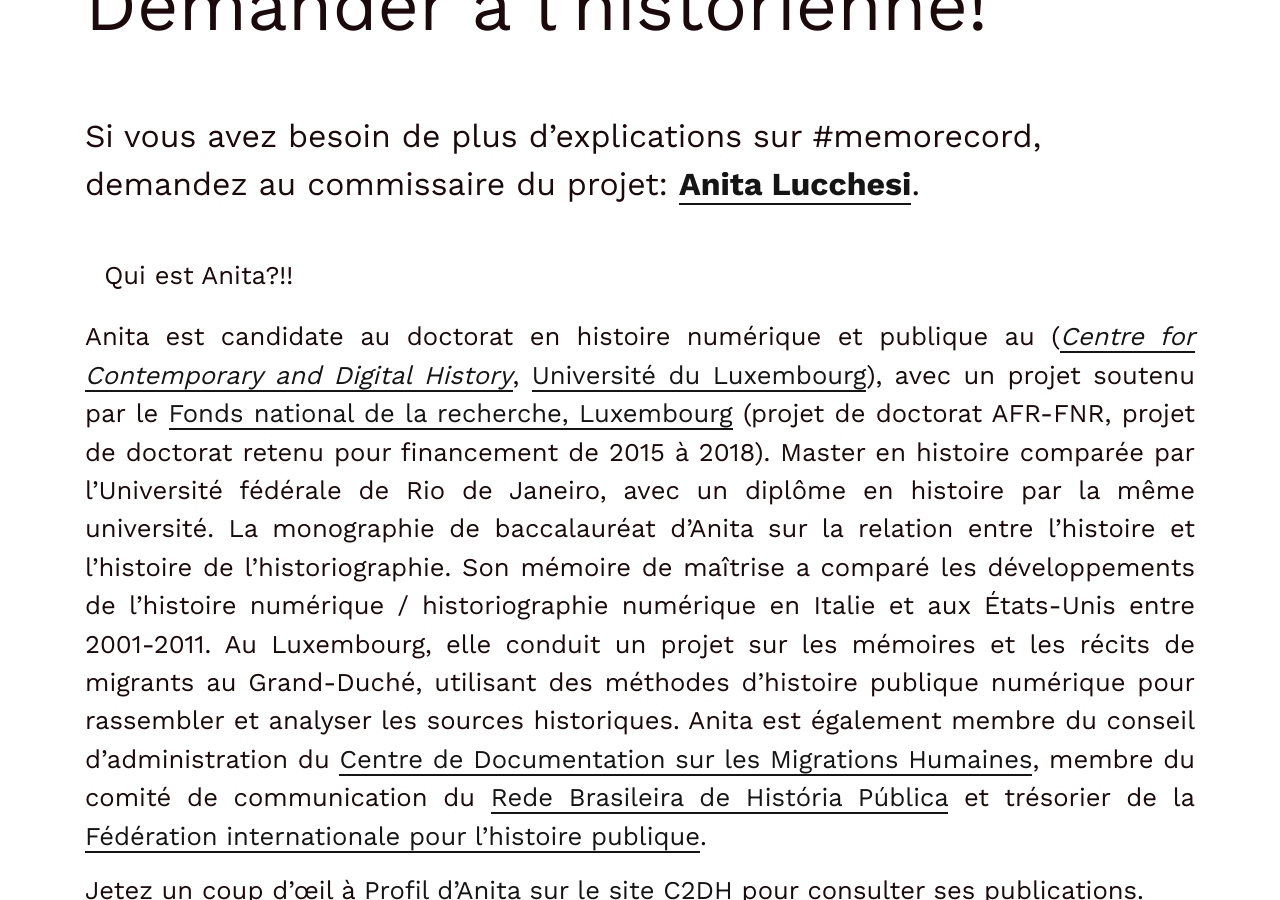
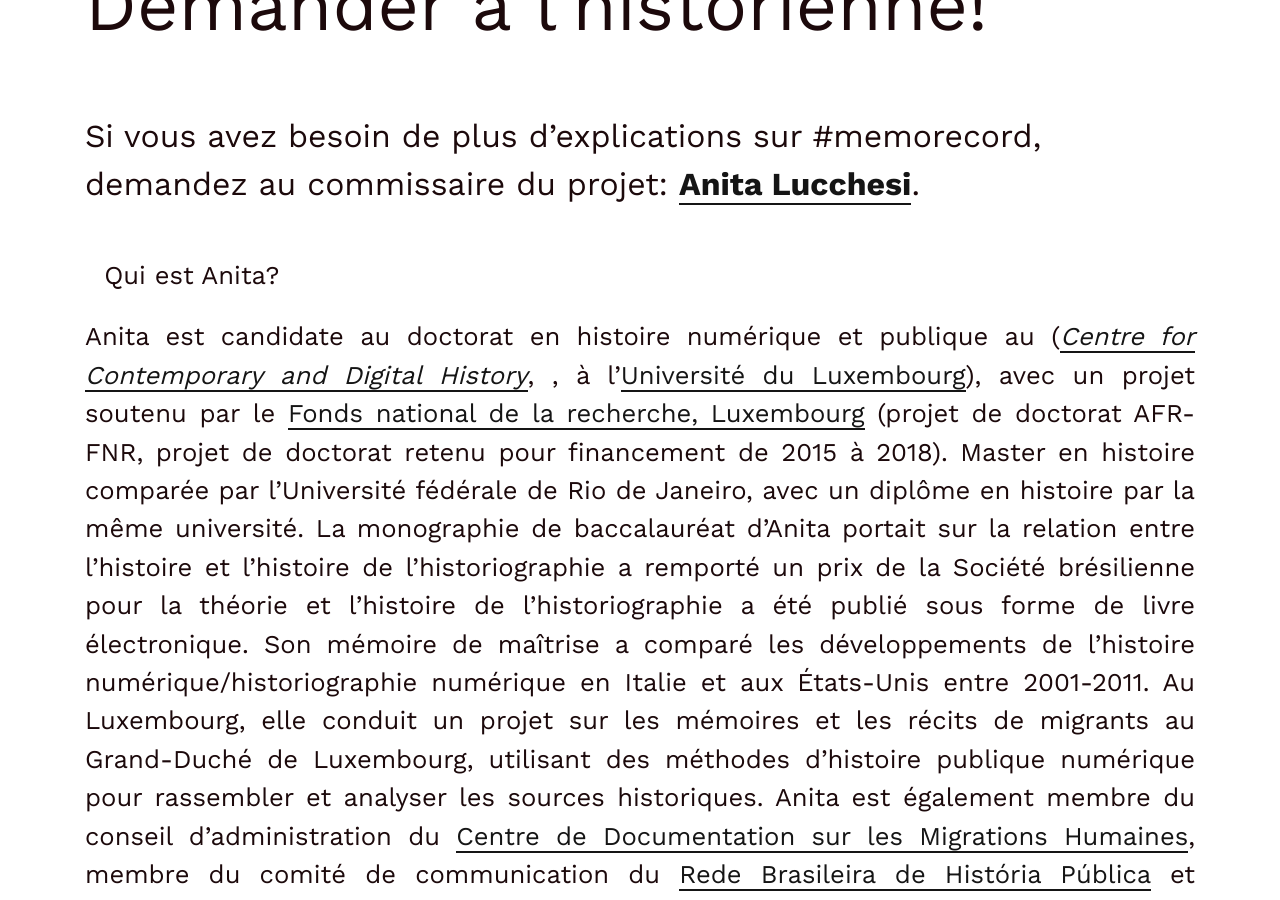
Before and after one commit to C2DH/memorecord, a Jekyll site: the page built from pages/ask-the-historian.fr.md, in a window 1280 px wide and 900 px high, scrolled down 248 px. Built offline with Jekyll 4.4.1, drawn with Linux system fonts in a browser that asks for light colours; some of the changed text lies outside the part shown.

Commit message:
update historian fr

```diff
--- a/pages/ask-the-historian.fr.md
+++ b/pages/ask-the-historian.fr.md
@@ -10,8 +10,8 @@ Si vous avez besoin de plus d'explications sur #memorecord, demandez au commissa
 
 <!-- more -->
 
-## Qui est Anita?!!
+## Qui est Anita?
 
-Anita est candidate au doctorat en histoire numérique et publique au ([*Centre for Contemporary and Digital History*](https://www.c2dh.uni.lu/), [Université du Luxembourg](https://www.uni.lu /)), avec un projet soutenu par le [Fonds national de la recherche, Luxembourg](https://www.fnr.lu) (projet de doctorat AFR-FNR, projet de doctorat retenu pour financement de 2015 à 2018). Master en histoire comparée par l'Université fédérale de Rio de Janeiro, avec un diplôme en histoire par la même université. La monographie de baccalauréat d'Anita sur la relation entre l'histoire et l'histoire de l'historiographie. Son mémoire de maîtrise a comparé les développements de l'histoire numérique / historiographie numérique en Italie et aux États-Unis entre 2001-2011. Au Luxembourg, elle conduit un projet sur les mémoires et les récits de migrants au Grand-Duché, utilisant des méthodes d'histoire publique numérique pour rassembler et analyser les sources historiques. Anita est également membre du conseil d'administration du [Centre de Documentation sur les Migrations Humaines](https://www.cdmh.lu), membre du comité de communication du [Rede Brasileira de História Pública](http://historiapublica.com.br/) et trésorier de la [Fédération internationale pour l'histoire publique](http://ifph.hypotheses.org/).
+Anita est candidate au doctorat en histoire numérique et publique au ([*Centre for Contemporary and Digital History*](https://www.c2dh.uni.lu/), , à l’[Université du Luxembourg](https://www.uni.lu /)), avec un projet soutenu par le [Fonds national de la recherche, Luxembourg](https://www.fnr.lu) (projet de doctorat AFR-FNR, projet de doctorat retenu pour financement de 2015 à 2018). Master en histoire comparée par l'Université fédérale de Rio de Janeiro, avec un diplôme en histoire par la même université. La monographie de baccalauréat d'Anita portait sur la relation entre l'histoire et l'histoire de l'historiographie a remporté un prix de la Société brésilienne pour la théorie et l'histoire de l'historiographie a été publié sous forme de livre électronique. Son mémoire de maîtrise a comparé les développements de l'histoire numérique/historiographie numérique en Italie et aux États-Unis entre 2001-2011. Au Luxembourg, elle conduit un projet sur les mémoires et les récits de migrants au Grand-Duché de Luxembourg, utilisant des méthodes d'histoire publique numérique pour rassembler et analyser les sources historiques. Anita est également membre du conseil d'administration du [Centre de Documentation sur les Migrations Humaines](https://www.cdmh.lu), membre du comité de communication du [Rede Brasileira de História Pública](http://historiapublica.com.br/) et trésoriere de la [Fédération internationale pour l'histoire publique](http://ifph.hypotheses.org/).
 
-Jetez un coup d'œil à [Profil d'Anita sur le site C2DH](https://www.c2dh.uni.lu/people/anita-lucchesi) pour consulter ses publications.
+Jetez un coup d'œil au [Profil d'Anita sur le site C2DH](https://www.c2dh.uni.lu/people/anita-lucchesi) pour consulter ses publications.
```
Also changed, not shown: pages/ask-the-historian.lu.md (+2 -2 lines).
